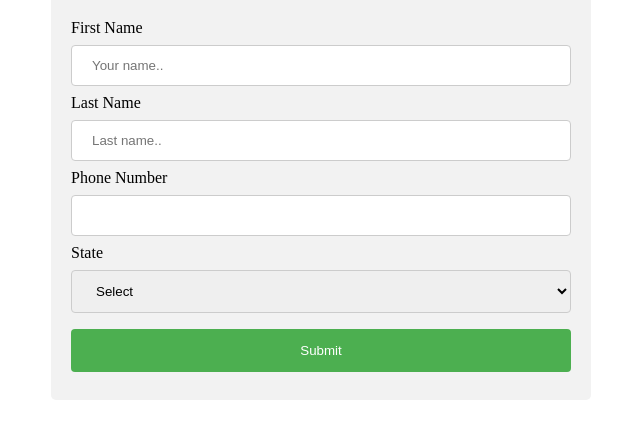
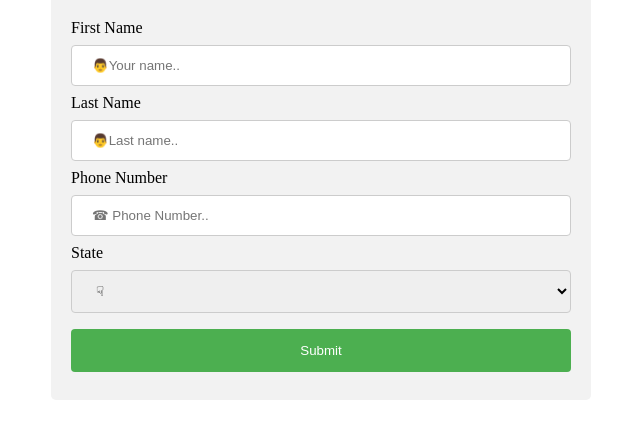
Before and after one commit to avinash8827/form2023, a plain HTML site: page index.html in a window 1280 px wide. Shown: the part 89-528 px from the top of the page, without its empty margins (357-997 px from the left). Drawn offline with Linux system fonts and the light colour scheme.

Commit message:
add html entities

```diff
--- a/index.html
+++ b/index.html
@@ -52,14 +52,14 @@
         <div >
             <form action="">
                 <label for="fname">First Name</label>
-                <input type="text" id="fname" name="firstname" placeholder="Your name..">
+                <input type="text" id="fname" name="firstname" placeholder="&#128104;Your name..">
                 <label for="lname">Last Name</label>
-                <input type="text" id="lname" name="lastname" placeholder="Last name..">
+                <input type="text" id="lname" name="lastname" placeholder="&#128104;Last name..">
                 <label for="PhoneNumber">Phone Number</label>
-                <input type="number" name="PhoneNumber">
+                <input type="number" name="PhoneNumber"  placeholder="&phone; Phone Number..">
                 <label for="State">State</label>
                 <select name="State" id="State">
-                    <option value="">Select</option>
+                    <option value="Select">&#9759;</option>
                     <option value="Madhya Pardesh">Madhya Pardesh</option>
                     <option value="Rajasthan">Rajasthan</option>
                     <option value="Maharastra">Maharastra</option>
```
